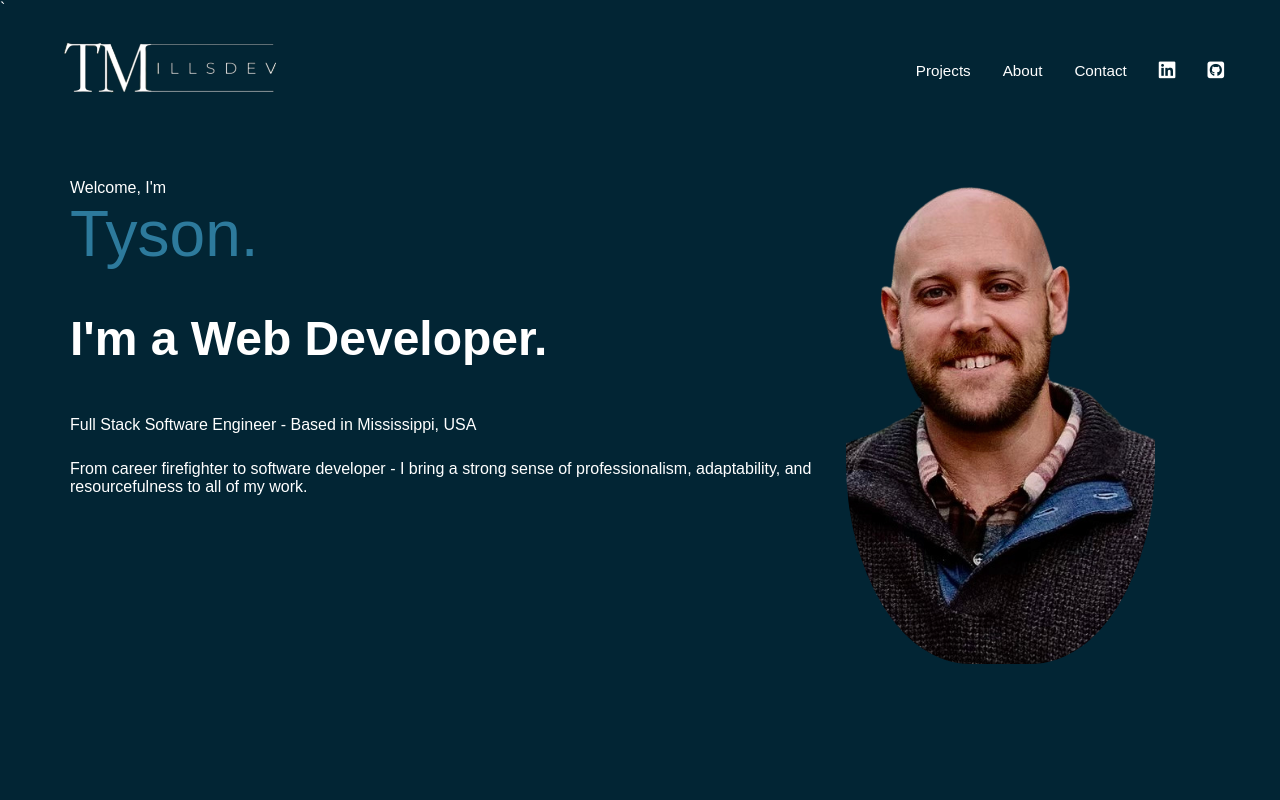
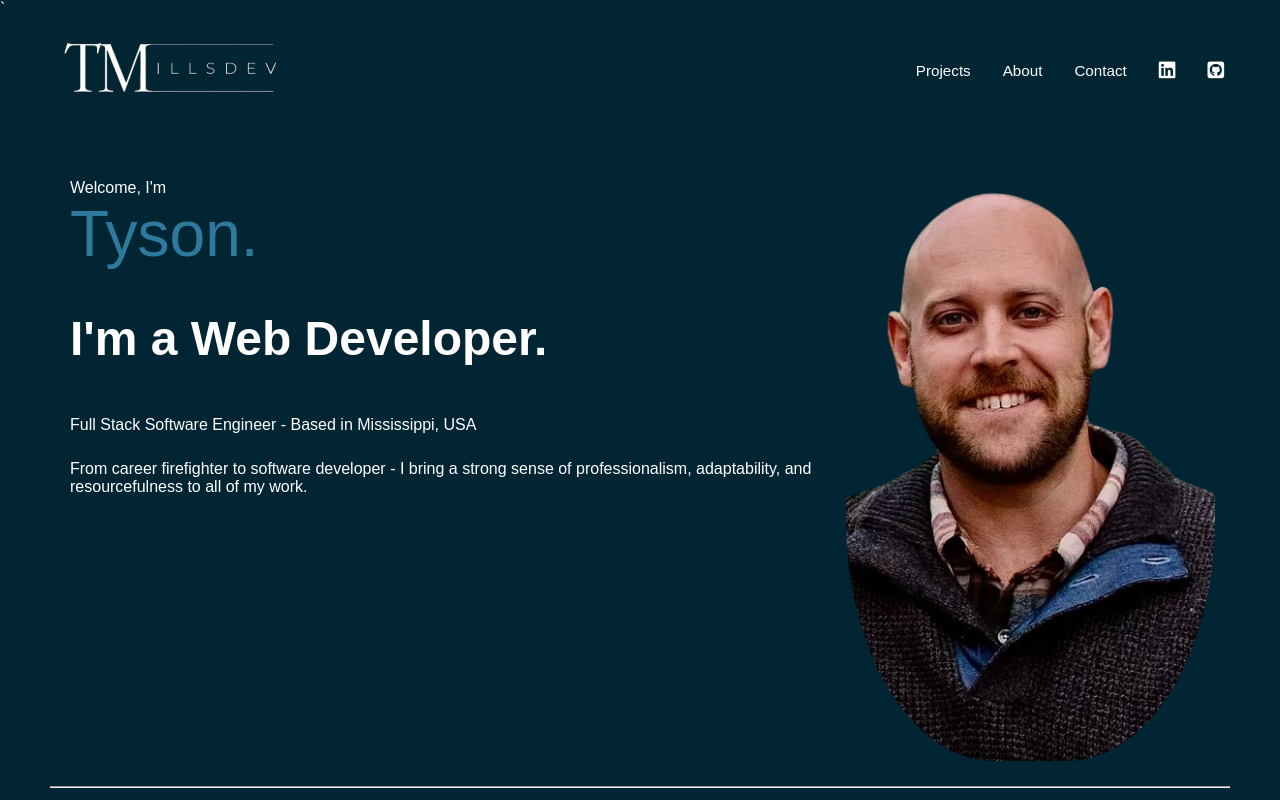
Before and after one commit to tmills5/portfolio_app, a React (Create React App) app: page /home in a window 1280 px wide. Shown: the top 800 px of the page. Built offline with nearby package versions, Linux system fonts and the light colour scheme; a web font is replaced by a local one.

Commit message:
intro pic fix

```diff
--- a/src/App.css
+++ b/src/App.css
@@ -60,13 +60,6 @@ body {
   height: auto;
 }
 
-/* * Responsive * */
-
-/* @media (max-width: 550px) {
-  .logo-div {
-    width: 75%;
-  }
-}*/
 /* ----------------Navbar------------------ */
 
 nav {
@@ -206,6 +199,11 @@ a:hover {
 #intro h2 {
   font-size: 3rem;
   font-family: var(--mono);
+}
+
+#intro article img {
+  width: 100%;
+  height: auto;
 }
 
 
--- a/src/components/IntroSection.js
+++ b/src/components/IntroSection.js
@@ -19,7 +19,7 @@ function IntroSection() {
         </p>
         {/* <div className="arrow"></div> */}
       </div>
-      <img src={headshot} alt="Tyson's face" />
+      <img src={headshot} alt="Tyson's face"/>
 
       </article>
       <hr/>
```
